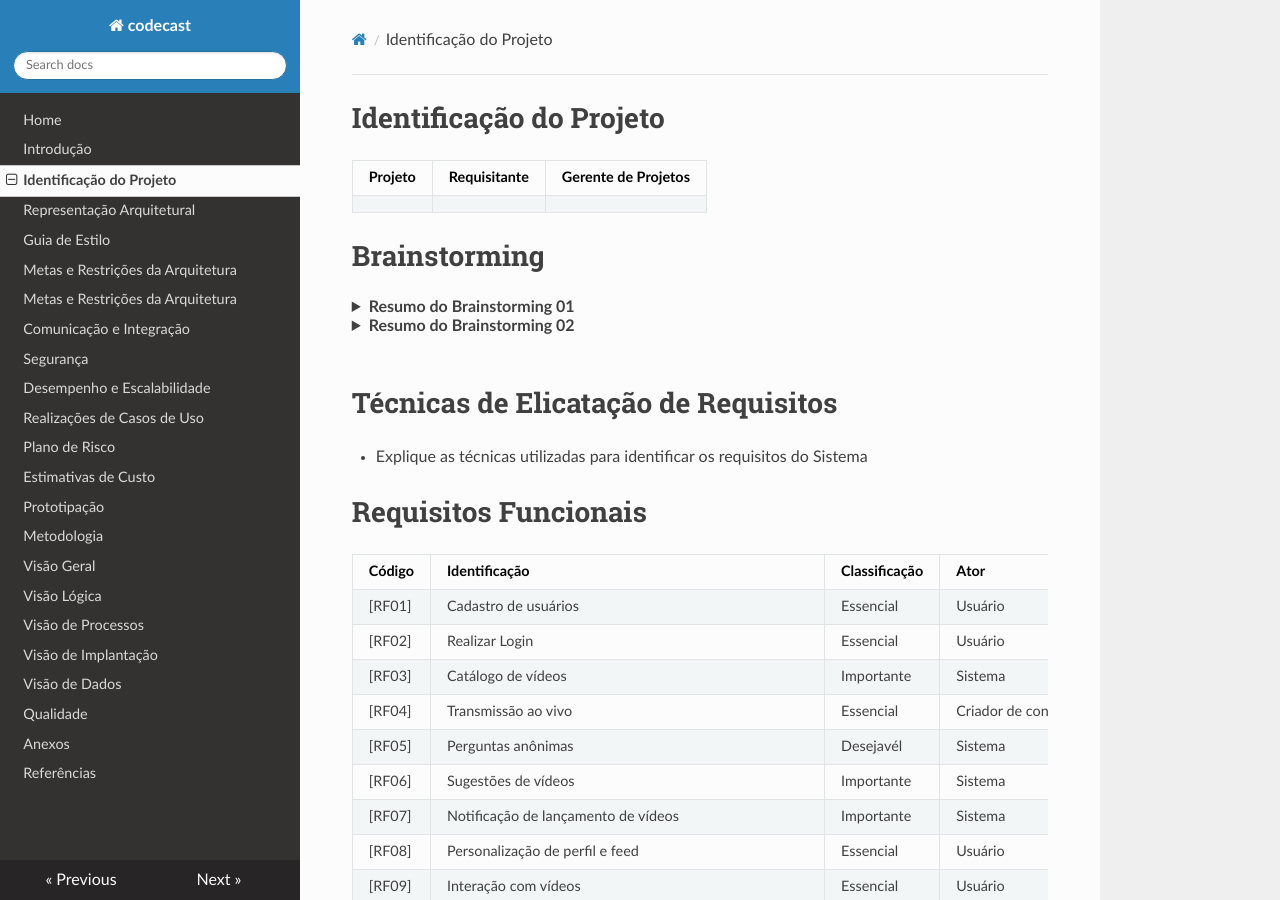
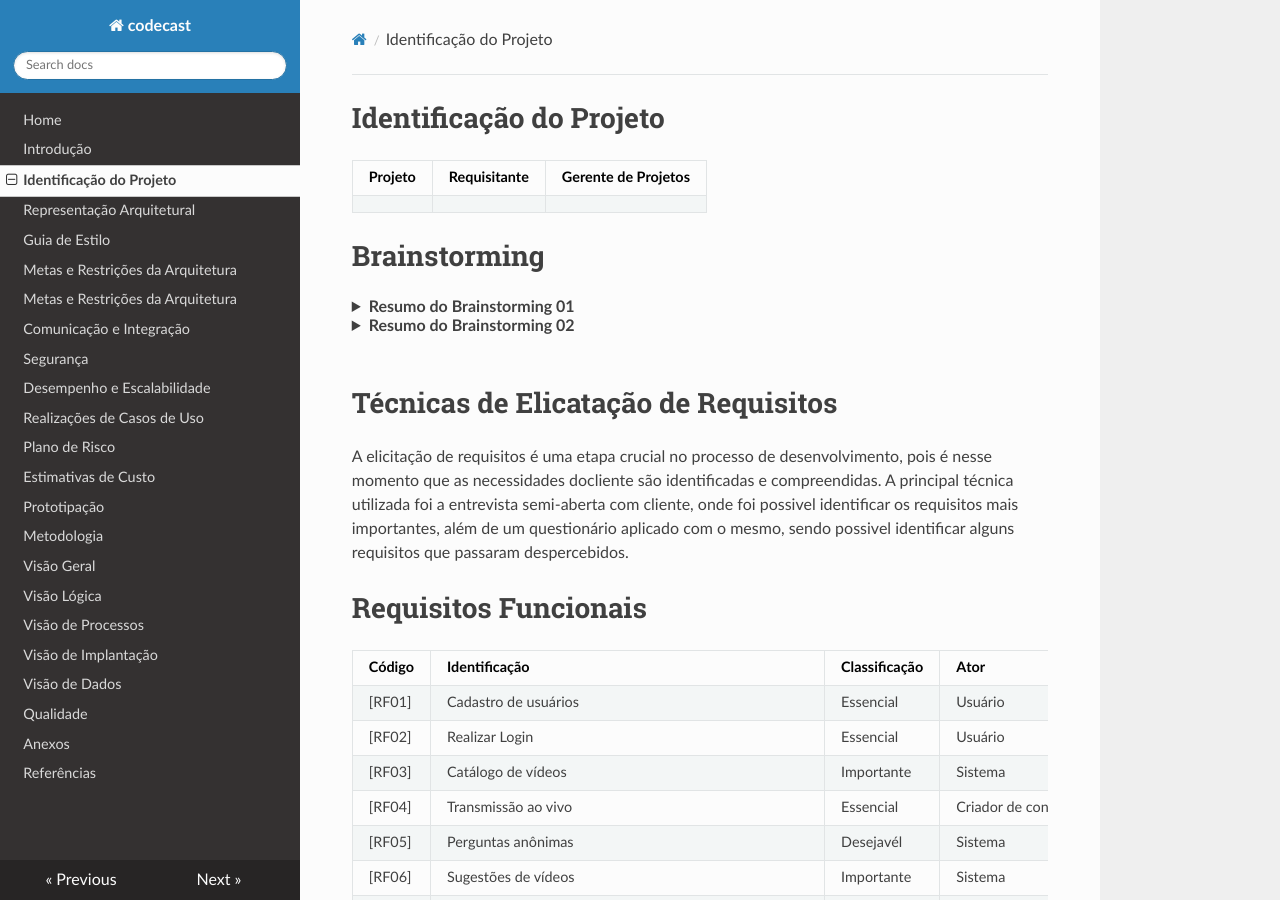
Before and after one commit to Vitor-Silva27/codecast, an MkDocs documentation site: the page built from docs/identificacao.md, in a window 1280 px wide and 900 px high. Built offline with MkDocs 1.6.1, drawn with Linux system fonts in a browser that asks for light colours; nearby versions of some CDN libraries.

Commit message:
Adicionando elicitação de requisitos

```diff
--- a/docs/identificacao.md
+++ b/docs/identificacao.md
@@ -110,7 +110,7 @@
 <br>
 
 # Técnicas de Elicatação de Requisitos
-- Explique as técnicas utilizadas para identificar os requisitos do Sistema
+A elicitação de requisitos é uma etapa crucial no processo de desenvolvimento, pois é nesse momento que as necessidades docliente são identificadas e compreendidas. A principal técnica utilizada foi a entrevista semi-aberta com cliente, onde foi possivel identificar os requisitos mais importantes, além de um questionário aplicado com o mesmo, sendo possivel identificar alguns requisitos que passaram despercebidos.
 
 # Requisitos Funcionais
 |Código |Identificação |Classificação |Ator |Objetivo|
```
